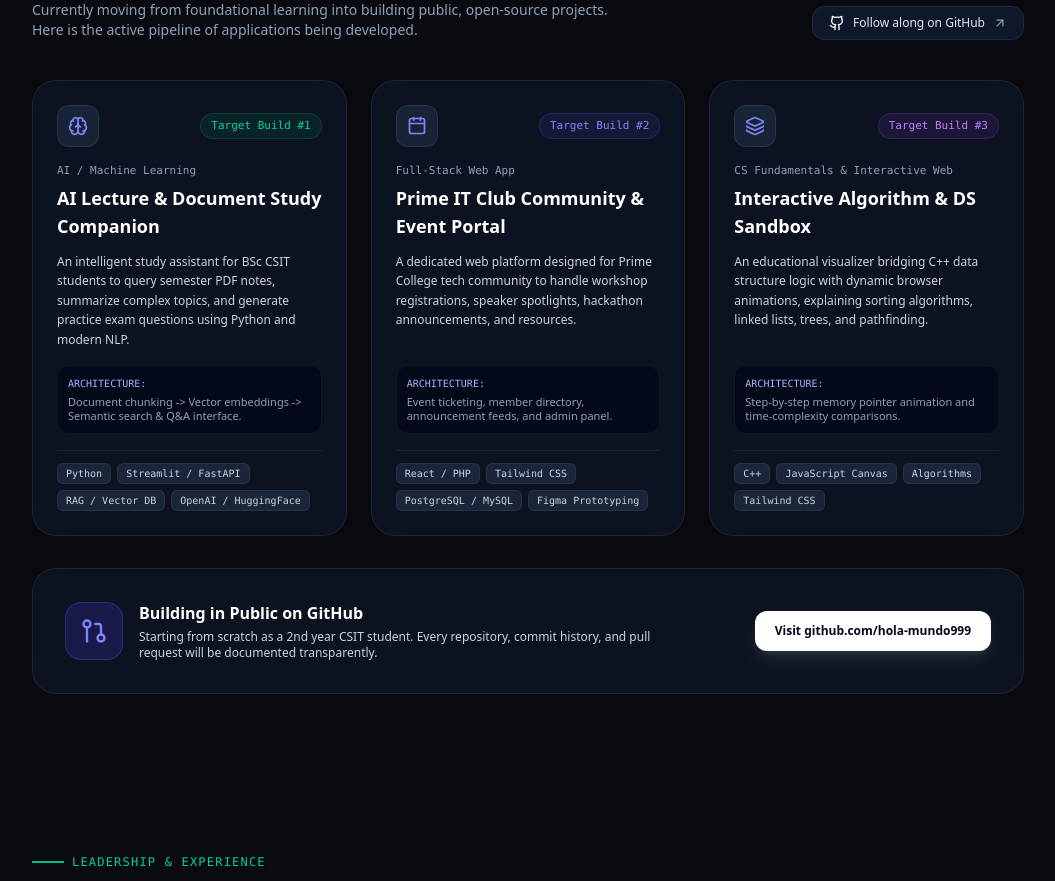
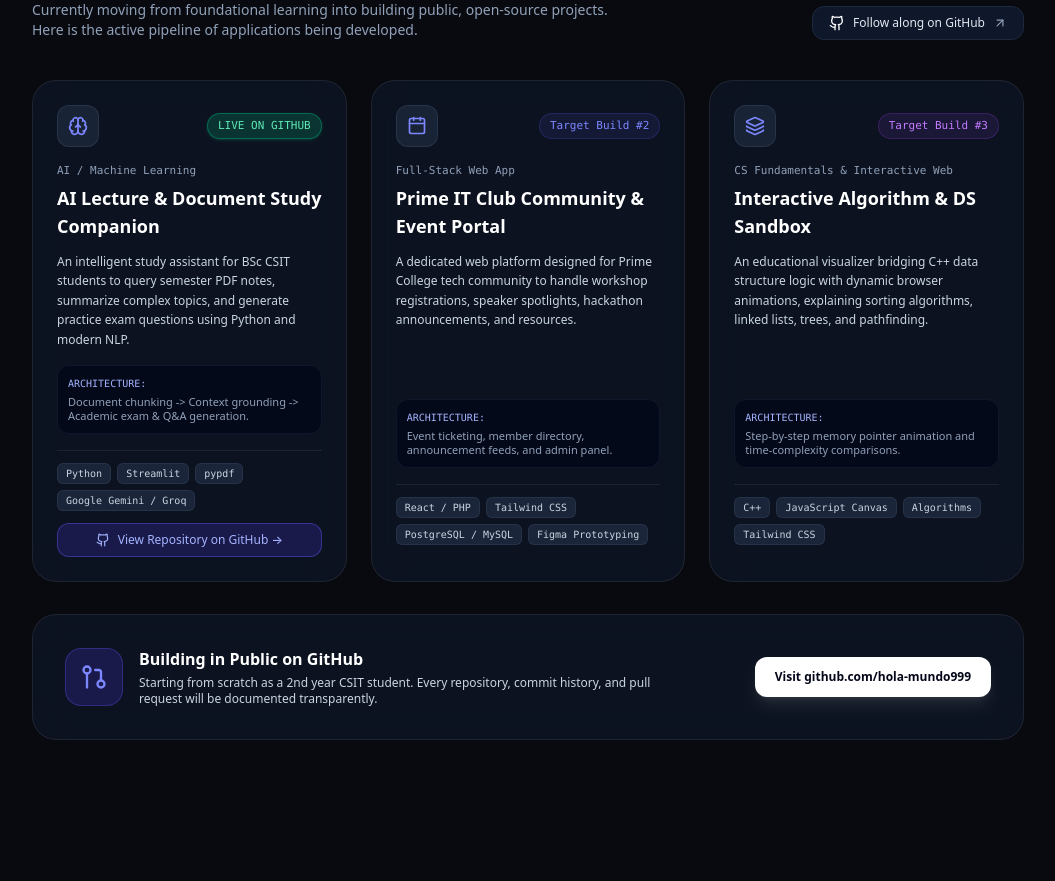
Before and after one commit to hola-mundo999/samyog-portfolio, a React (Vite) app: page / in a window 1280 px wide. Shown: the part 2968-3849 px from the top of the page, without its empty margins (112-1167 px from the left). Built offline with nearby package versions, Linux system fonts and the light colour scheme.

Commit message:
feat: link AI Study Assistant repository to portfolio

```diff
--- a/src/components/ProjectsRoadmap.jsx
+++ b/src/components/ProjectsRoadmap.jsx
@@ -8,14 +8,15 @@
       id: 1,
       title: 'AI Lecture & Document Study Companion',
       category: 'AI / Machine Learning',
-      status: 'Target Build #1',
-      badgeClass: 'bg-emerald-500/10 text-emerald-400 border-emerald-500/20',
+      status: 'LIVE ON GITHUB',
+      badgeClass: 'bg-emerald-500/20 text-emerald-300 border-emerald-500/40 shadow-sm shadow-emerald-500/20',
       icon: Brain,
       description:
         'An intelligent study assistant for BSc CSIT students to query semester PDF notes, summarize complex topics, and generate practice exam questions using Python and modern NLP.',
-      stack: ['Python', 'Streamlit / FastAPI', 'RAG / Vector DB', 'OpenAI / HuggingFace'],
-      architecture: 'Document chunking -> Vector embeddings -> Semantic search & Q&A interface.',
-      phase: 'Next in Pipeline',
+      stack: ['Python', 'Streamlit', 'pypdf', 'Google Gemini / Groq'],
+      architecture: 'Document chunking -> Context grounding -> Academic exam & Q&A generation.',
+      phase: 'Completed & Running',
+      repoUrl: 'https://github.com/hola-mundo999/ai-csit-study-assistant',
     },
     {
       id: 2,
@@ -118,7 +119,7 @@
                 </div>
 
                 {/* Tech badges */}
-                <div className="flex flex-wrap gap-1.5 pt-3 border-t border-slate-800/80">
+                <div className="flex flex-wrap gap-1.5 pt-3 border-t border-slate-800/80 mb-3">
                   {proj.stack.map((t, idx) => (
                     <span
                       key={idx}
@@ -128,6 +129,18 @@
                     </span>
                   ))}
                 </div>
+
+                {proj.repoUrl && (
+                  <a
+                    href={proj.repoUrl}
+                    target="_blank"
+                    rel="noopener noreferrer"
+                    className="flex items-center justify-center gap-2 w-full py-2 rounded-xl bg-indigo-600/20 hover:bg-indigo-600/30 border border-indigo-500/40 text-indigo-300 hover:text-white text-xs font-medium transition-all"
+                  >
+                    <GithubIcon className="w-3.5 h-3.5" />
+                    <span>View Repository on GitHub &rarr;</span>
+                  </a>
+                )}
               </div>
             </div>
           );
```
